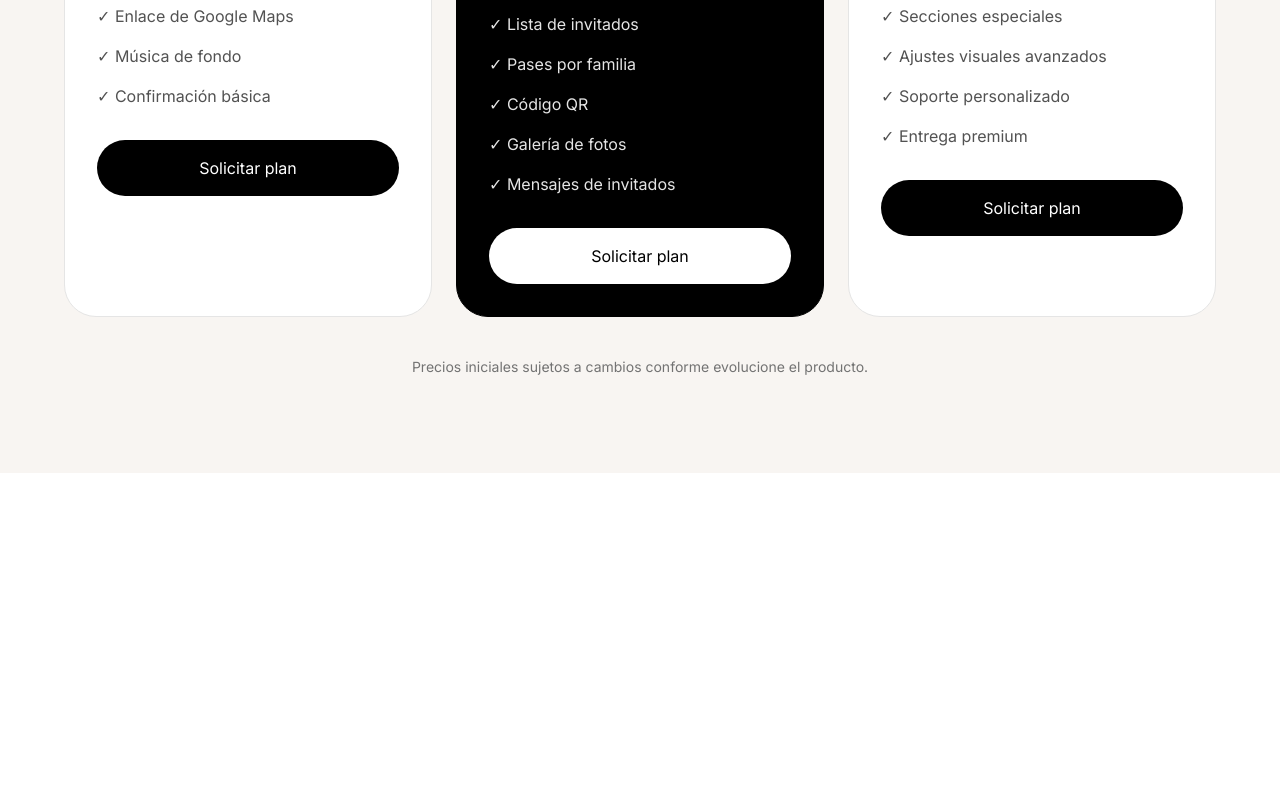
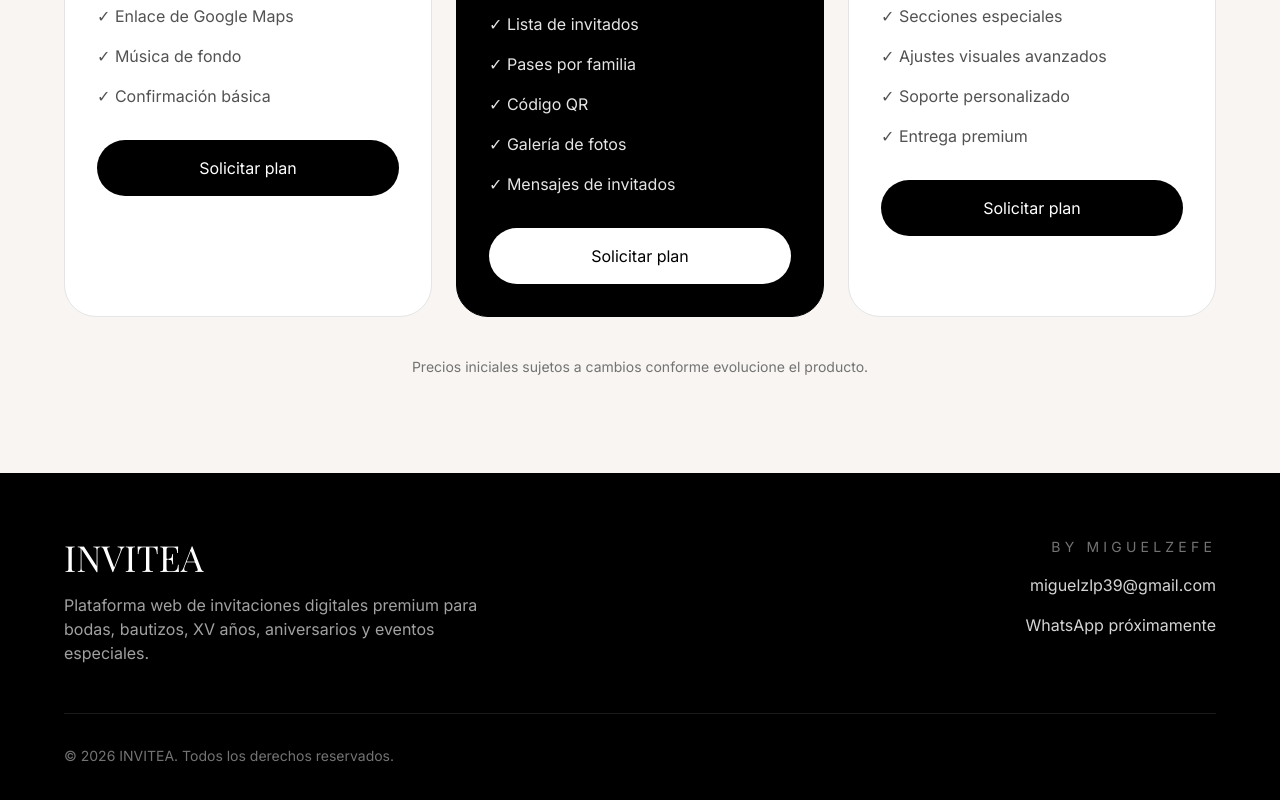
Before and after one commit to MiguelZefe/invitea, a Next.js app: page / in a window 1280 px wide. Shown: the part 4306-5106 px from the top of the page. Before the commit the page ends 4779 px from the top, so only its background shows below. Built offline with nearby package versions, Linux system fonts and the light colour scheme; a web font is replaced by a local one.

Commit message:
feat: agregar footer profesional

```diff
--- a/src/app/page.tsx
+++ b/src/app/page.tsx
@@ -1,5 +1,6 @@
 import DashboardPreview from "@/components/DashboardPreview";
 import Features from "@/components/Features";
+import Footer from "@/components/Footer";
 import Hero from "@/components/Hero";
 import InvitationMockup from "@/components/InvitationMockup";
 import Navbar from "@/components/Navbar";
@@ -14,6 +15,7 @@ export default function Home() {
       <InvitationMockup />
       <DashboardPreview />
       <Pricing />
+      <Footer />
     </main>
   );
 }
--- /dev/null
+++ b/src/components/Footer.tsx
@@ -0,0 +1,42 @@
+export default function Footer() {
+  return (
+    <footer className="bg-black px-6 py-16 text-white">
+      <div className="mx-auto max-w-6xl">
+        <div className="grid gap-10 md:grid-cols-2">
+          <div>
+            <h2 className="mb-4 text-4xl">INVITEA</h2>
+
+            <p className="max-w-md text-neutral-400">
+              Plataforma web de invitaciones digitales premium para bodas,
+              bautizos, XV años, aniversarios y eventos especiales.
+            </p>
+          </div>
+
+          <div className="flex flex-col gap-4 md:items-end">
+            <p className="text-sm uppercase tracking-[0.3em] text-neutral-500">
+              By MiguelZefe
+            </p>
+
+            <a
+              href="mailto:contacto@invitea.mx"
+              className="text-neutral-300 transition hover:text-white"
+            >
+              miguelzlp39@gmail.com
+            </a>
+
+            <a
+              href="#"
+              className="text-neutral-300 transition hover:text-white"
+            >
+              WhatsApp próximamente
+            </a>
+          </div>
+        </div>
+
+        <div className="mt-12 border-t border-white/10 pt-8 text-sm text-neutral-500">
+          © 2026 INVITEA. Todos los derechos reservados.
+        </div>
+      </div>
+    </footer>
+  );
+}
```
